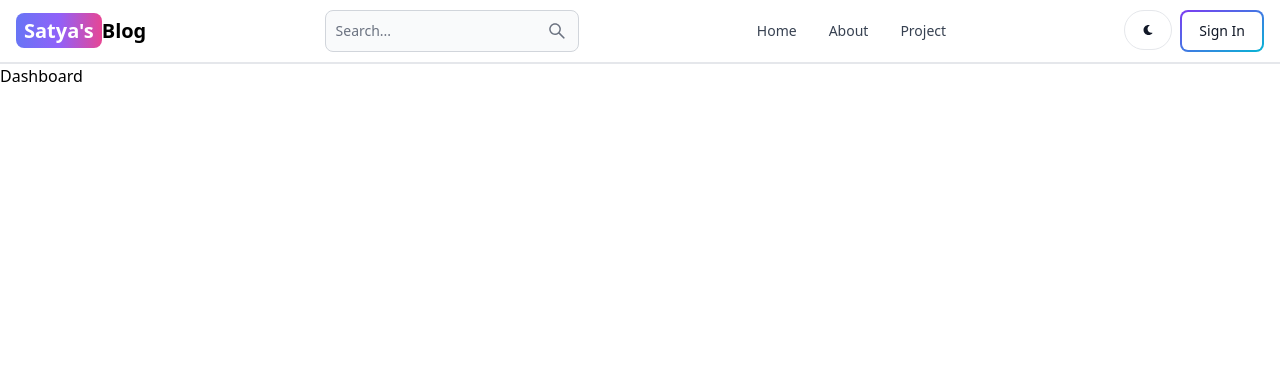
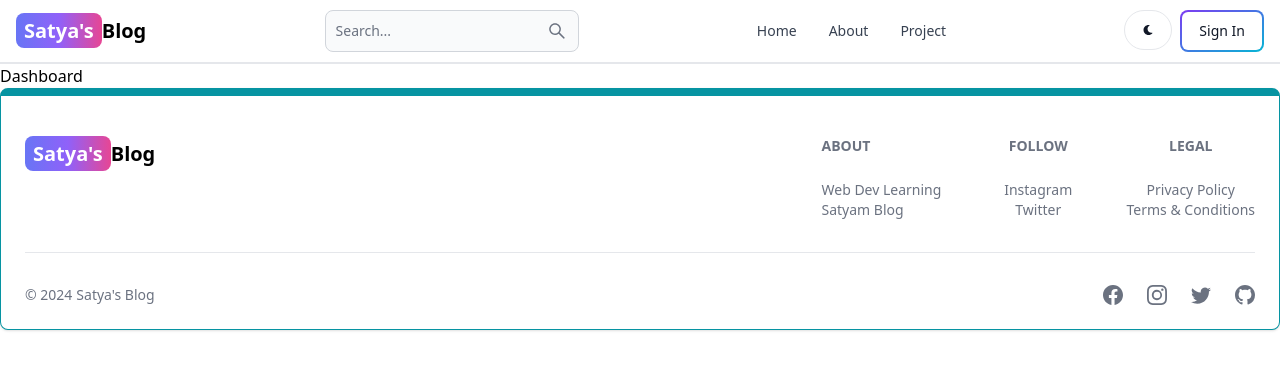
Before and after one commit to codingwalebhaiya/mern-blog, a React (Vite) app in the folder client/: page /dashboard in a window 1280 px wide. Shown: the top 370 px of the page. Built offline with nearby package versions, Linux system fonts and the light colour scheme.

Commit message:
create and add footer component

```diff
--- a/client/src/App.jsx
+++ b/client/src/App.jsx
@@ -6,6 +6,7 @@
 import Project from "./pages/Project.jsx";
 import Dashboard from "./pages/Dashboard.jsx";
 import Header from "./components/Header.jsx";
+import FooterComp from "./components/Footer.jsx";
 
 function App() {
   return (
@@ -19,6 +20,7 @@
       <Route path="/project" element={<Project />} />
       <Route path="/dashboard" element={<Dashboard />} />
     </Routes>
+    <FooterComp/>
    </Router>
 
   );
--- /dev/null
+++ b/client/src/components/Footer.jsx
@@ -0,0 +1,112 @@
+import { Footer } from "flowbite-react";
+import { Link } from "react-router-dom";
+import { BsFacebook, BsInstagram, BsTwitter, BsGithub } from "react-icons/bs";
+
+const FooterComp = () => {
+  return (
+    <Footer container className="border border-t-8 border-teal-500  ">
+      <div className="w-full max-w-7xl mx-auto">
+        <div className=" grid w-full justify-between sm:flex md:grid-cols-1">
+          <div className="mt-5">
+            <Link
+              to="/"
+              className="self-center whitespace-nowrap text-lg sm:text-xl font-semibold dark:text-white"
+            >
+              <span className="px-2 py-1 bg-gradient-to-r from-indigo-500 via-purple-500 to-pink-500 rounded-lg text-white">
+                Satya&apos;s
+              </span>
+              Blog
+            </Link>
+          </div>
+
+          <div className="grid grid-cols-2 gap-3 sm:mt-4 sm:grid-cols-3 sm:gap-6">
+            <div>
+              <Footer.Title title="About" />
+              <Footer.LinkGroup col>
+                <Footer.Link
+                  href="https://www.goggle.com"
+                  target="_blank"
+                  rel="noopener noreferrer"
+                >
+                  Web Dev Learning
+                </Footer.Link>
+              </Footer.LinkGroup>
+
+              <Footer.LinkGroup col>
+                <Footer.Link
+                  href="https://www.goggle.com"
+                  target="_blank"
+                  rel="noopener noreferrer"
+                >
+                 Satyam Blog
+                </Footer.Link>
+              </Footer.LinkGroup>
+            </div>
+
+            <div className="flex flex-col items-center">
+              <Footer.Title title="Follow" />
+              <Footer.LinkGroup col>
+                <Footer.Link
+                  href="https://www.instagram/satyam.com"
+                  target="_blank"
+                  rel="noopener noreferrer"
+                >
+                  Instagram
+                </Footer.Link>
+              </Footer.LinkGroup>
+
+              <Footer.LinkGroup col>
+                <Footer.Link
+                  href="https://www.twitter/satyam.com"
+                  target="_blank"
+                  rel="noopener noreferrer"
+                >
+                  Twitter
+                </Footer.Link>
+              </Footer.LinkGroup>
+            </div>
+
+            <div className="flex flex-col items-center">
+              <Footer.Title title="Legal" />
+              <Footer.LinkGroup col>
+                <Footer.Link
+                  href="https://www.instagram/satyam.com"
+                  target="_blank"
+                  rel="noopener noreferrer"
+                >
+                  Privacy Policy
+                </Footer.Link>
+              </Footer.LinkGroup>
+
+              <Footer.LinkGroup col>
+                <Footer.Link
+                  href="https://www.twitter/satyam.com"
+                  target="_blank"
+                  rel="noopener noreferrer"
+                >
+                  Terms & Conditions
+                </Footer.Link>
+              </Footer.LinkGroup>
+            </div>
+          </div>
+        </div>
+        <Footer.Divider />
+        <div className="w-full sm:flex sm:terms-center sm:justify-between">
+          <Footer.Copyright
+            href="#"
+            by="Satya's Blog"
+            year={new Date().getFullYear()}
+          />
+          <div className="flex gap-6 sm:mt-0 first-letter:,">
+            <Footer.Icon href="#" icon={BsFacebook} />
+            <Footer.Icon href="#" icon={BsInstagram} />
+            <Footer.Icon href="#" icon={BsTwitter} />
+            <Footer.Icon href="#" icon={BsGithub} />
+          </div>
+        </div>
+      </div>
+    </Footer>
+  );
+};
+
+export default FooterComp;
```
